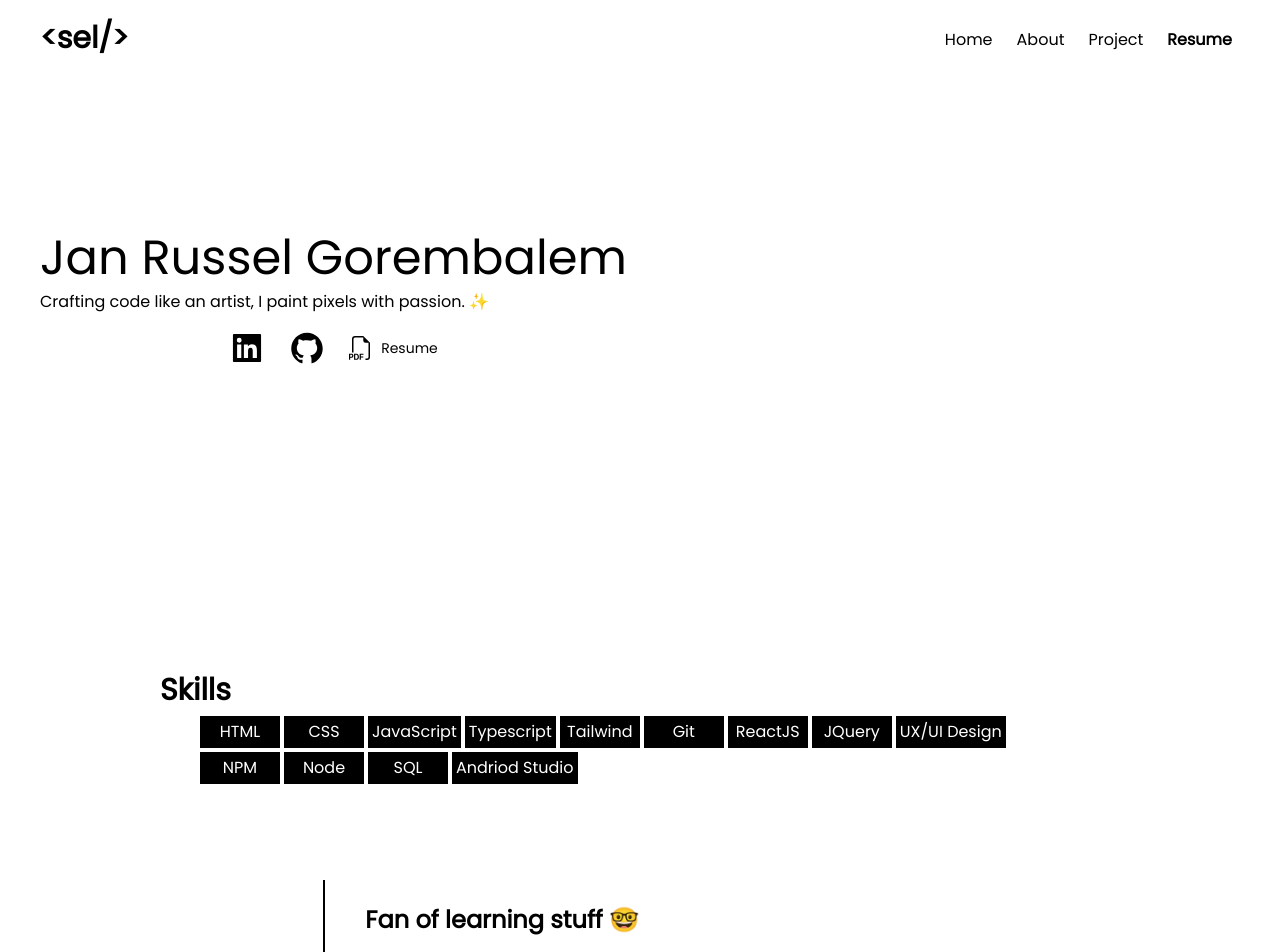
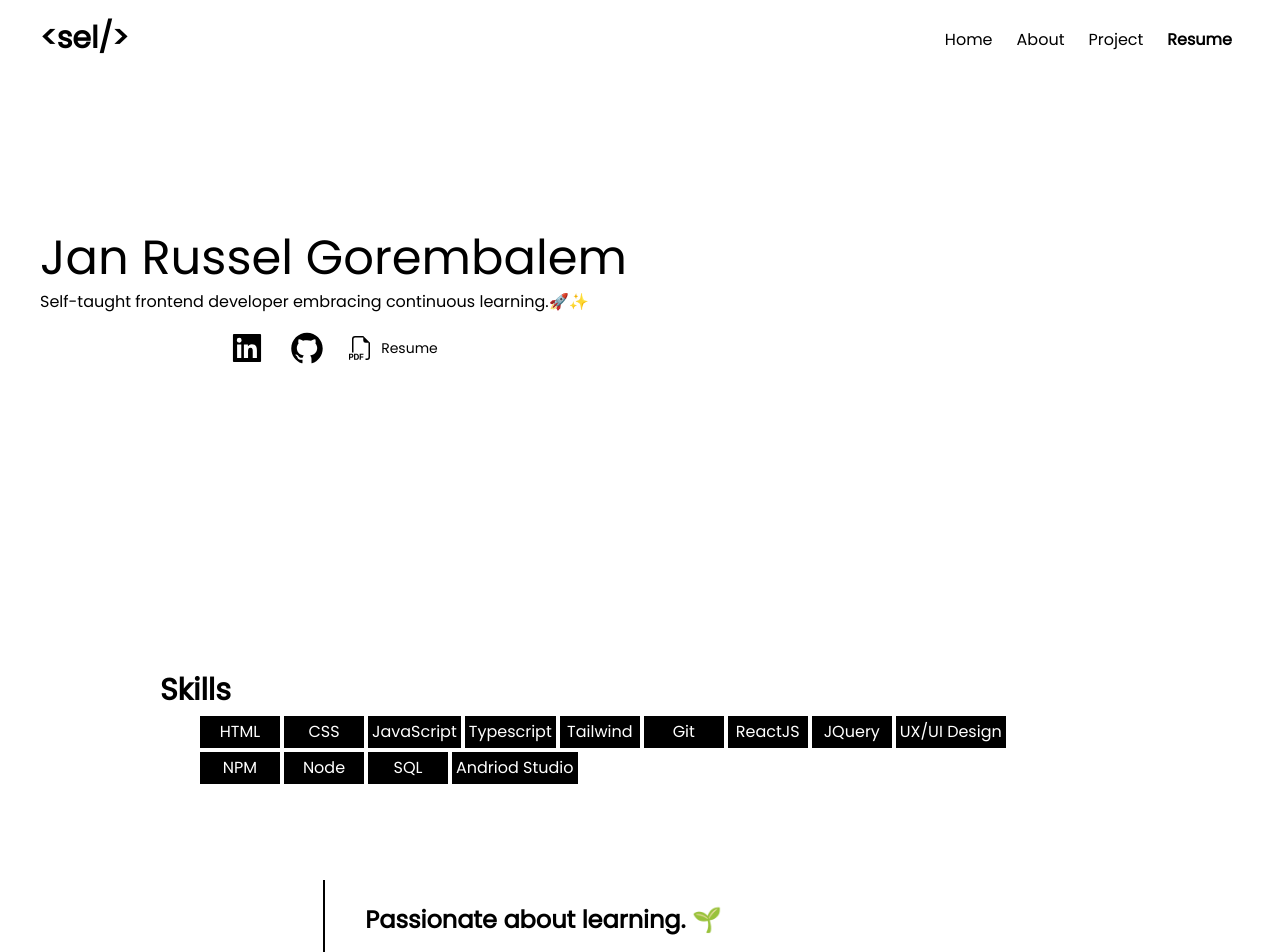
Before and after one commit to selelel/Portfolio, a React (Create React App) app: page / in a window 1280 px wide. Shown: the top 952 px of the page. Built offline with nearby package versions, Linux system fonts and the light colour scheme.

Commit message:
change wordings, and add some code

```diff
--- a/src/Components/Main/About.tsx
+++ b/src/Components/Main/About.tsx
@@ -9,7 +9,7 @@
           <p className="min-w-fit pr-1 py-2 text-3xl font-semibold">About me</p>
           <div className="ml-0 pl-0 md:py-6 border-black md:border-l-2 md:ml-3 md:pl-10 w-full">
             <p className="text-2xl font-semibold mb-5">
-              Fan of learning stuff 🤓
+              Passionate about learning. 🌱
             </p>
             <p>
               I'm Jan Russel, a front-end web developer eager to learn and grow
--- a/src/Components/Main/Hero.tsx
+++ b/src/Components/Main/Hero.tsx
@@ -11,7 +11,7 @@
         <div className="my-auto flex flex-col gap-y-2 whitespace-normal w-fit">
           <h1 className=" text-4xl sm:text-5xl">Jan Russel Gorembalem</h1>
           <p className="font-medium item">
-            Crafting code like an artist, I paint pixels with passion. ✨
+            Self-taught frontend developer embracing continuous learning.🚀✨
           </p>
           <div className="flex gap-2 mx-auto">
             <Button className="text-4xl w-fit">
--- a/src/Components/Main/Main.tsx
+++ b/src/Components/Main/Main.tsx
@@ -3,10 +3,8 @@
 import Resume from "../Resume/Resume";
 import Modals from "../../Reuseable UI/Modals";
 import Hero from "./Hero";
-import classNames from "classnames";
 import About from "./About";
 import Projects from "./Projects";
-import Button from "../../Reuseable UI/Button";
 
 const Main = () => {
   const context = useContext(Context);
--- a/src/Components/Resume/Resume.tsx
+++ b/src/Components/Resume/Resume.tsx
@@ -9,7 +9,10 @@
       <div className="mx-3 p-3 text-[0.7rem] tracking-wide">
         <div className="flex justify-end">
           <Button secondary className="text-sm text-gray-900">
-            <a href="https://drive.google.com/file/d/1AYQTHTGBaioQucM2cYvOSJRPxxrcEd8U/view?usp=sharing">
+            <a
+              href="https://drive.google.com/file/d/1Ypo4bVp6dvmr4-s5XlJScgz0l04JlcT7/view?usp=sharing"
+              target="_blank"
+            >
               Download Resume Here
             </a>
           </Button>
```
Also changed, not shown: 1 other file (tests, documents, lock files or other folders).
